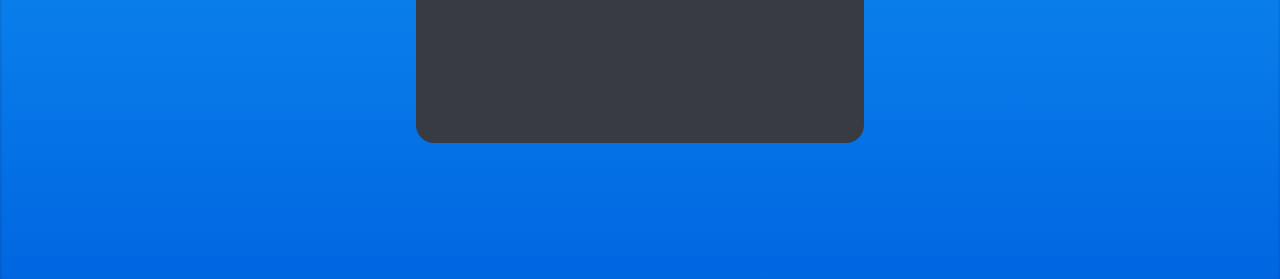
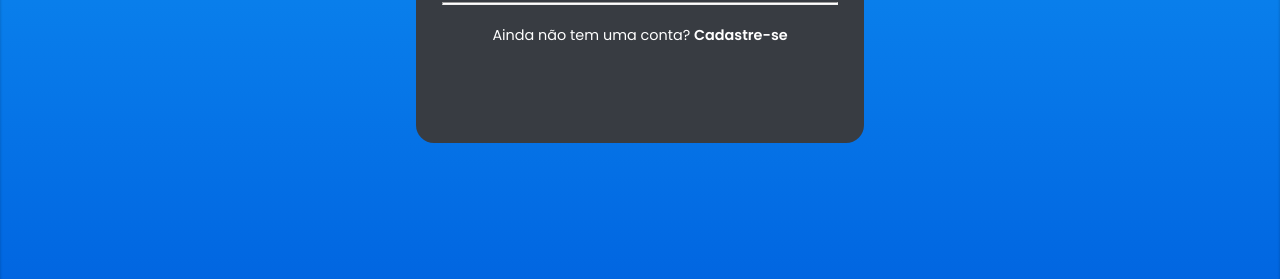
Before and after one commit to alebarth/login-helper, a plain HTML site: page index.html in a window 1280 px wide. Shown: the part 593-872 px from the top of the page. Drawn offline with Linux system fonts and the light colour scheme.

Commit message:
Estilizando footer

```diff
--- a/css/styles.css
+++ b/css/styles.css
@@ -193,3 +193,33 @@ main form .links-container aside .facebook:hover {
     background-color: #14a0f9;
     color: #fff;
 }
+
+main form footer {
+    width: 100%;
+    margin-top: 10%;
+
+    display: flex;
+    flex-direction: column;
+    align-items: center;
+}
+
+main form footer hr {
+    width: 100%;
+    height: 3px;
+    background-color: #fff;
+}
+
+main form footer span {
+    font-weight: 400;
+    font-size: 0.9em;
+    margin-top: 5%;
+}
+
+main form footer a {
+    font-weight: 600;
+    transition: 0.2s ease-in-out;
+}
+
+main form footer a:hover {
+    color: #18acfe;
+}
```
